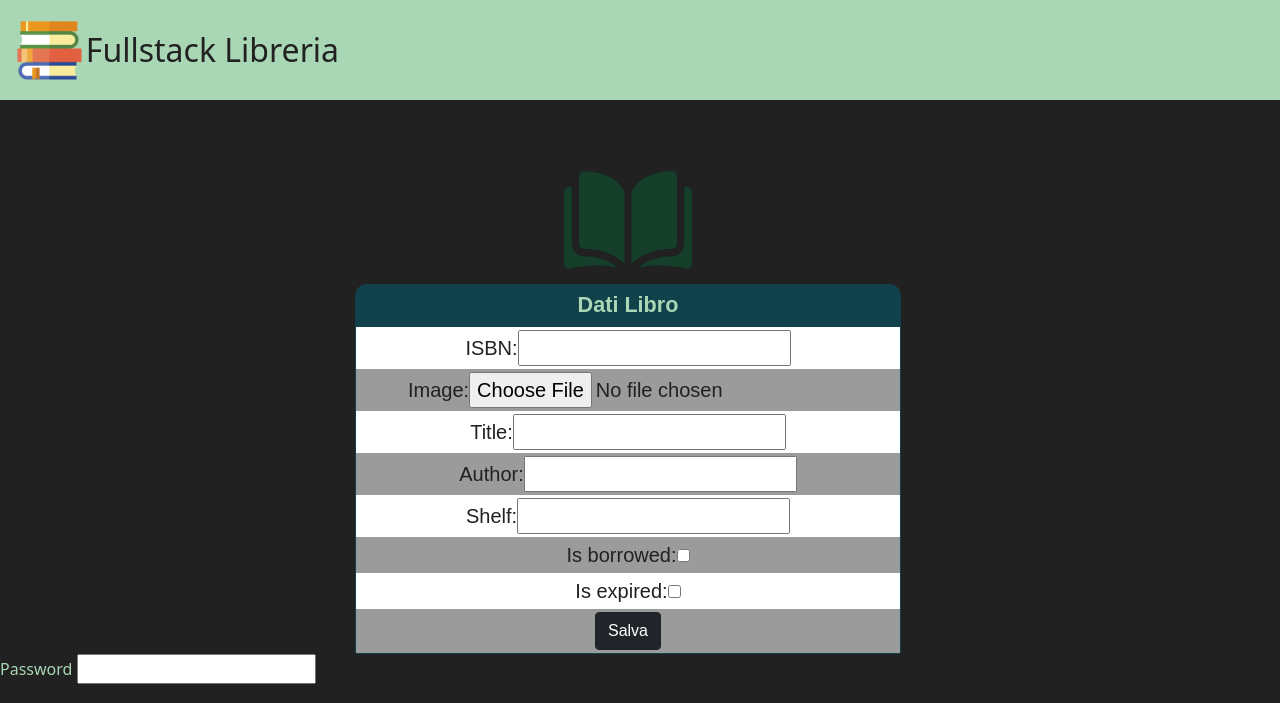
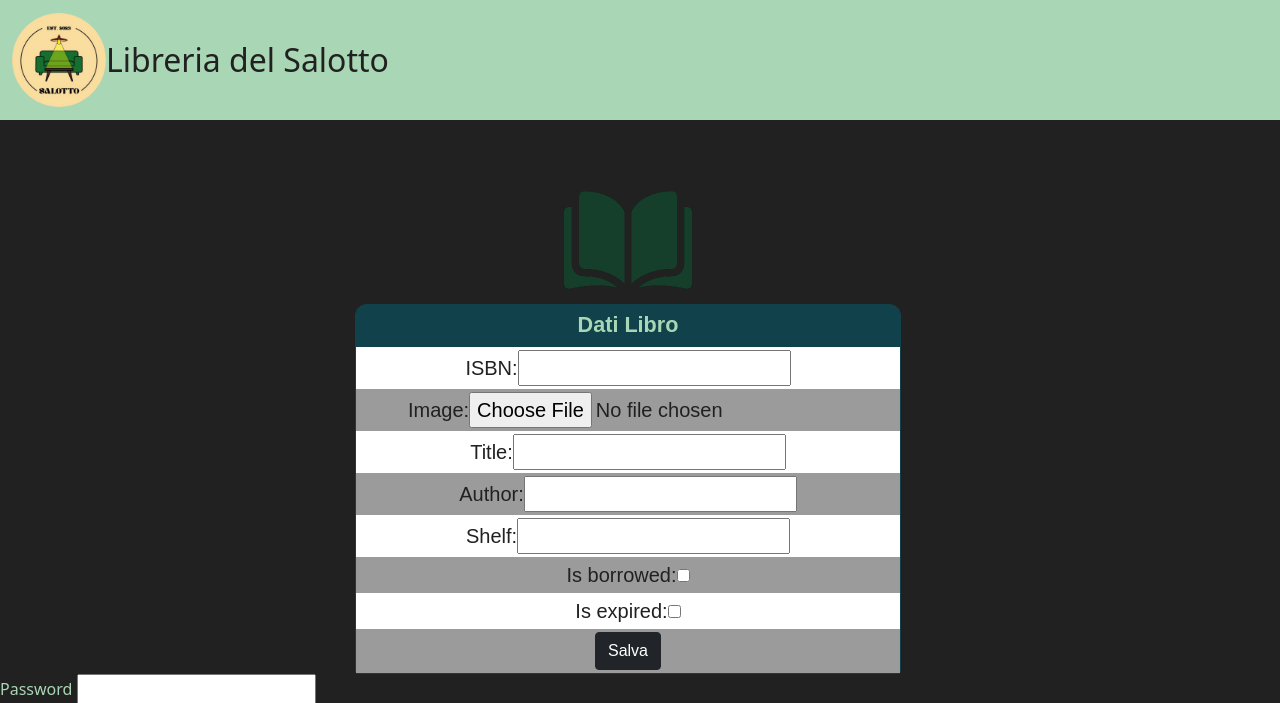
Before and after one commit to andbar27/provaLibreria, a Django app: page /libreria/add-book in a window 1280 px wide. Shown: the top 703 px of the page. Run offline with Django 5.2, Linux system fonts and the light colour scheme.

Commit message:
logo aggiunto

```diff
--- a/libreria/templates/libreria/common.html
+++ b/libreria/templates/libreria/common.html
@@ -25,8 +25,8 @@
         <div class="container-fluid">
             <a class="navbar-brand" href="{% url 'home' %}" style="color:#212121;">
                 {% load static %}
-                <img src="{% static 'libreria/logo.png' %}" alt="" width="12%" height="12%" class="d-inline-block align-top">
-                <h2 style="margin-bottom:0;">Fullstack Libreria</h2>
+                <img src="{% static 'libreria/logoS.png' %}" alt="" width="12%" height="12%" class="d-inline-block align-top">
+                <h2 style="margin-bottom:0;">Libreria del Salotto</h2>
             </a>
         </div>
     </nav>
```
Also changed, not shown: libreria/static/libreria/logoS.png (added).
